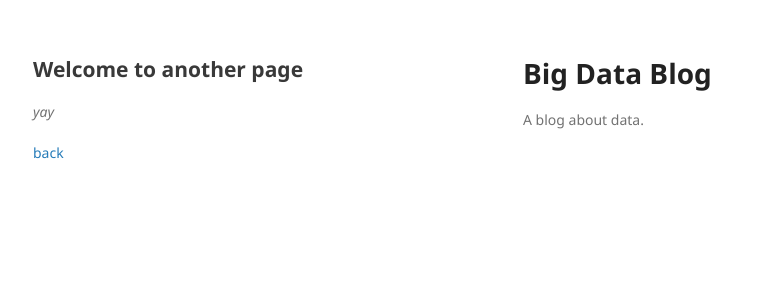
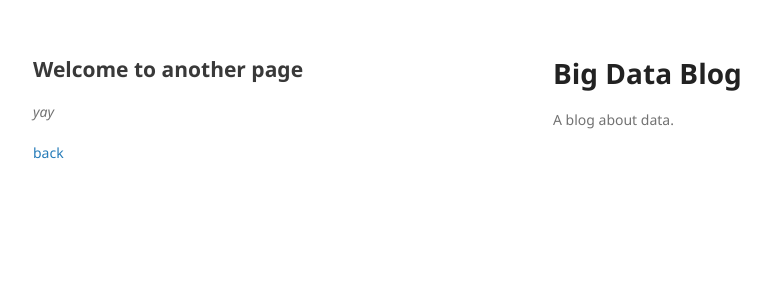
Before and after one commit to benquachtran/bigdatablog, a Jekyll site: the page built from another-page.md, in a window 1280 px wide. Shown: the top 300 px of the page, without its empty margins (337-1108 px from the left). Built offline with Jekyll 4.4.1, drawn with Linux system fonts in a browser that asks for light colours; our own code applies the rules of GitHub Pages for plain Markdown files.

Commit message:
Update jekyll-theme-minimal.scss

```diff
--- a/_sass/jekyll-theme-minimal.scss
+++ b/_sass/jekyll-theme-minimal.scss
@@ -109,7 +109,7 @@ header {
   width:270px;
   float:left;
   position:fixed;
-  right:150px;
+  right:120px;
   -webkit-font-smoothing:subpixel-antialiased;
 }
 
```
